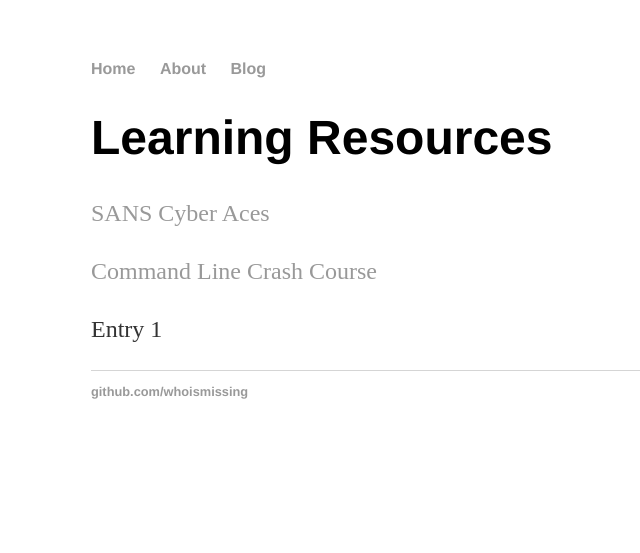
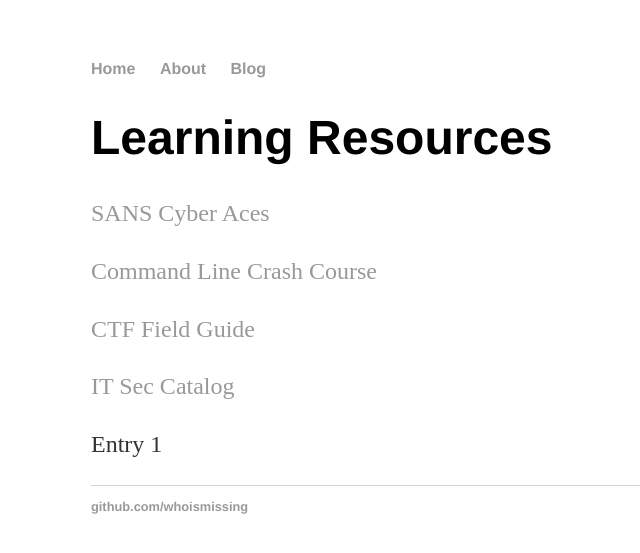
Before and after one commit to whoismissing/whoismissing.github.io, a Jekyll site: the page built from index.html, in a window 1280 px wide. Shown: the top 553 px of the page, without its empty margins (101-741 px from the left). Built offline with Jekyll 4.4.1, drawn with Linux system fonts in a browser that asks for light colours.

Commit message:
Update index.html

```diff
--- a/index.html
+++ b/index.html
@@ -6,6 +6,8 @@ title: whoismissing | Home
 	<h1>Learning Resources</h1>
 	<p><a href="https://tutorials.cyberaces.org/tutorials">SANS Cyber Aces</a><p>
 	<p><a href="https://learnpythonthehardway.org/book/appendixa.html">Command Line Crash Course</a><p>
+	<p><a href="https://trailofbits.github.io/ctf/">CTF Field Guide</a><p>
+	<p><a href="https://www.it-sec-catalog.info/analysis_and_exploitation_unprivileged.html">IT Sec Catalog</a><p>
 	<p>Entry 1</p>
 
 </div><!-- /.blurb -->
```
